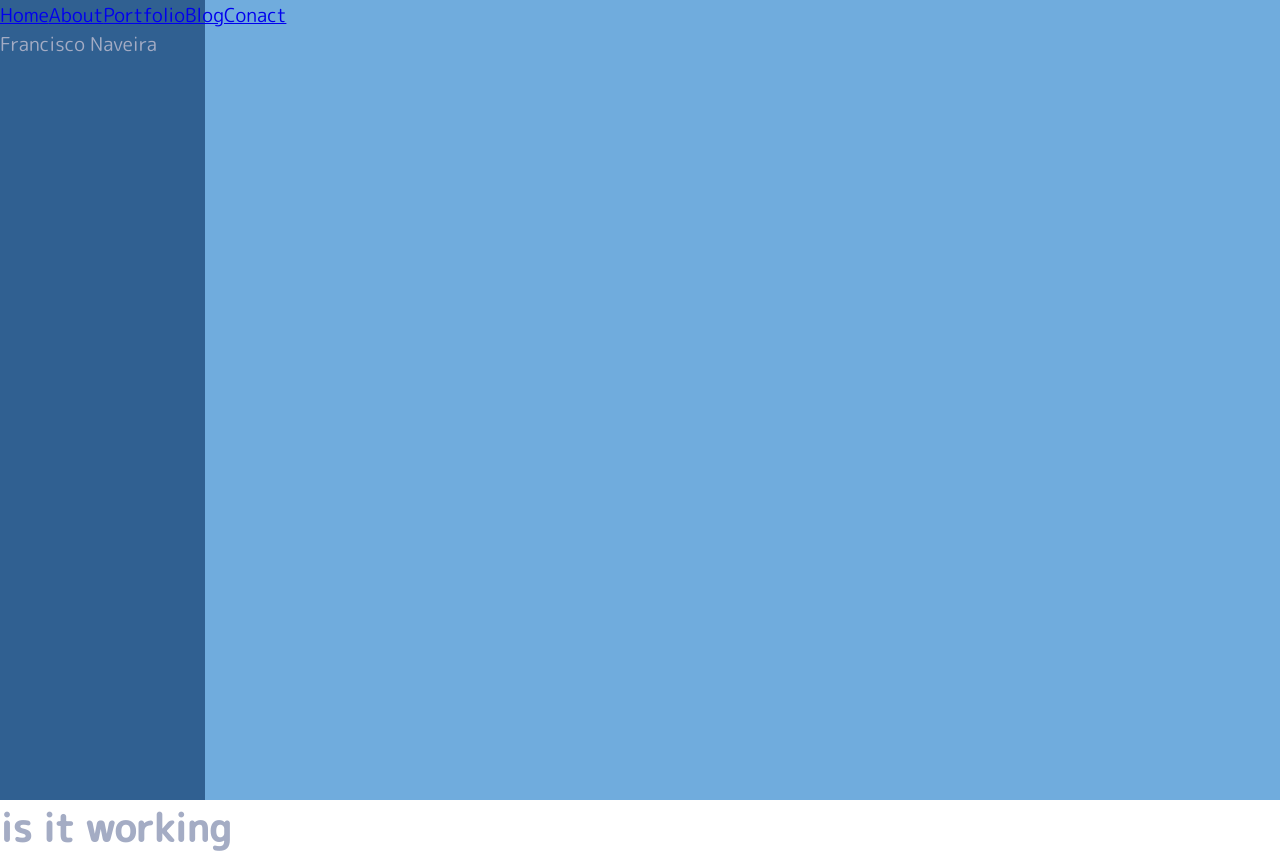
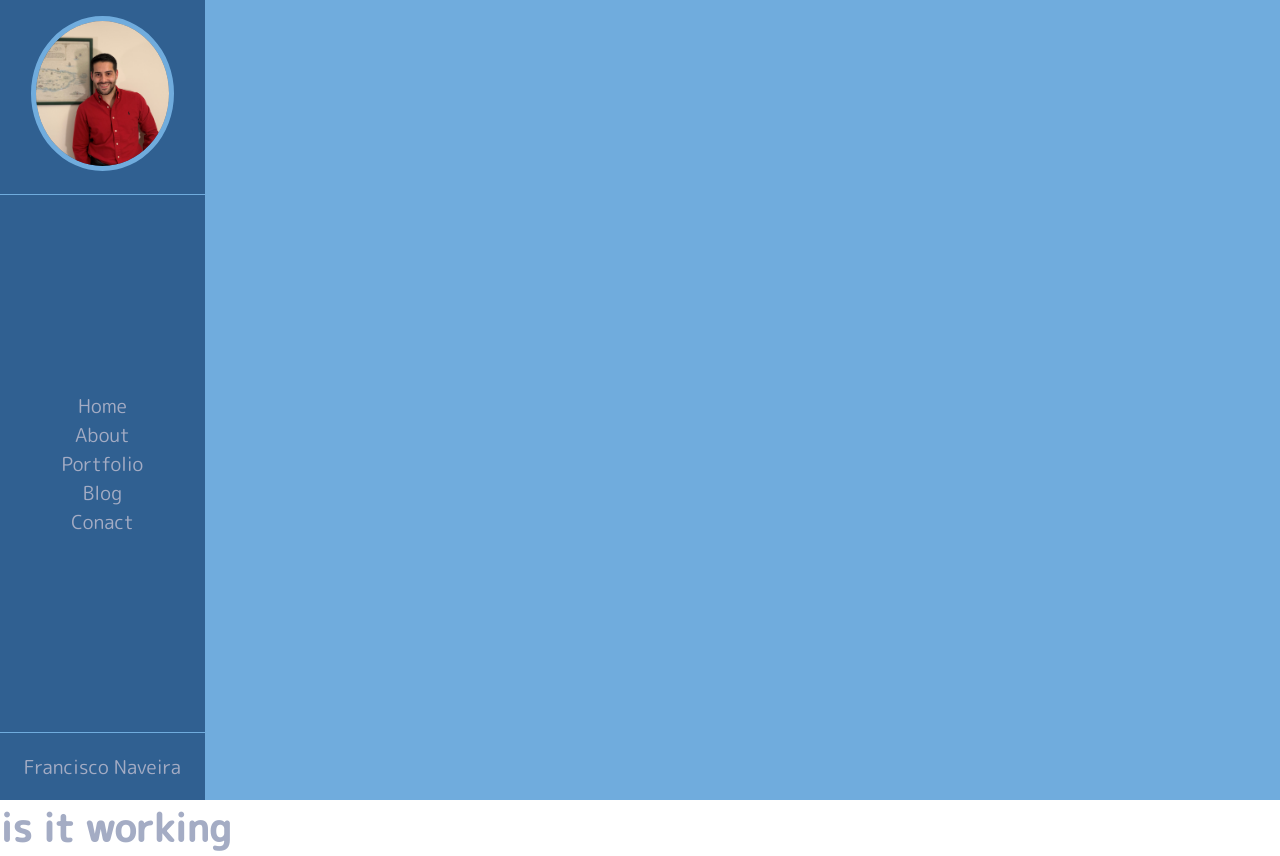
Before and after one commit to FranciscoNav/francisco-portfolio, a React (Create React App) app: page /blogs in a window 1280 px wide. Built offline with nearby package versions, Linux system fonts and the light colour scheme.

Commit message:
added navbar scss styles

```diff
--- a/src/App.scss
+++ b/src/App.scss
@@ -1,4 +1,5 @@
 @import './styles/layout.scss';
+@import './styles/navbar.scss';
 
 *{
     padding: 0;
--- a/src/components/NavBar.js
+++ b/src/components/NavBar.js
@@ -4,26 +4,33 @@ import {NavLink, link} from "react-router-dom";
 
 function NavBar() {
 
-
     return (
-        <div className="NavBar">
-            <div className="profilePic">
-                {/* <img  src={CiscoPic} alt='' /> */}
-            </div>
+        <div className="navBar">
             <nav className="nav">
-                <ul className="Nav-iteams">
-                    <li className="Nav-iteams">
-                        <NavLink to='/' activeClassName='activeNav'>Home</NavLink>
-                        <NavLink to='/about' activeClassName='activeNav'>About</NavLink>
-                        <NavLink to='/portfolio' activeClassName='activeNav'>Portfolio</NavLink>
-                        <NavLink to='/blogs' activeClassName='activeNav'>Blog</NavLink>
-                        <NavLink to='/contact' activeClassName='activeNav'>Conact</NavLink>
+                <div className="profile">
+                    <img  src={CiscoPic} alt='' />
+                </div>
+                <ul className="nav-iteams">
+                    <li className="nav-iteam">
+                        <NavLink to='/' exact activeClassName='active'>Home</NavLink>
+                    </li>
+                    <li className="nav-iteam">
+                        <NavLink to='/about' exact activeClassName='active'>About</NavLink>
+                    </li>
+                    <li className="nav-iteam">
+                        <NavLink to='/portfolio' exact activeClassName='active'>Portfolio</NavLink>
+                    </li>
+                    <li className="nav-iteam">
+                        <NavLink to='/blogs' exact activeClassName='active'>Blog</NavLink>
+                    </li>
+                    <li className="nav-iteam">
+                        <NavLink to='/contact' exact activeClassName='active'>Conact</NavLink>
                     </li>
                 </ul>
+                <footer className="footer">
+                    <p>Francisco Naveira</p>
+                </footer>
             </nav>
-            <footer className="footer">
-                <p>Francisco Naveira</p>
-            </footer>
         </div>
     )
 }
--- /dev/null
+++ b/src/styles/navbar.scss
@@ -0,0 +1,50 @@
+.navBar{
+    height: 100vh;
+
+    .nav{
+        height: 100%;
+        display: flex;
+        flex-direction: column;
+        justify-content: space-between;
+        align-items: center;
+
+        .profile{
+            width: 100%;
+            text-align: center;
+            margin-top: 1rem;
+            border-bottom: 1px solid #70acdd;
+
+            img{
+                width: 70%;
+                border-radius: 100%;
+                border: 5px solid #70acdd;
+                margin-bottom: 1rem;
+            }
+        }
+
+        .nav-iteams{
+            .nav-iteam{
+                list-style: none;
+                text-align: center;
+            }
+
+            a{
+                text-decoration: none;
+                font-size: inherit;
+                color: inherit;
+
+            }
+        }
+
+        .footer{
+            width: 100%;
+            border-top: 1px solid #70acdd;
+
+            p{
+                text-align: center;
+                padding: 1.2rem 0;
+            }
+        }
+
+    }
+}
```
Also changed, not shown: 1 other file (tests, documents, lock files or other folders).
